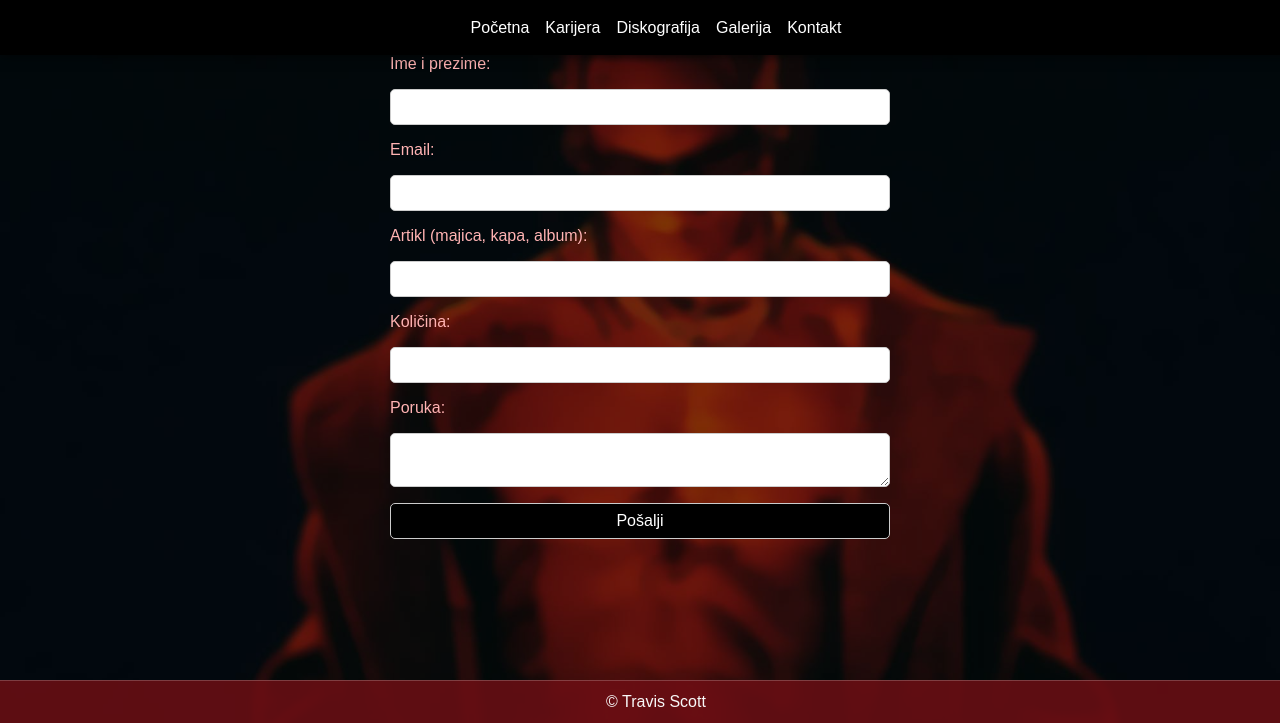
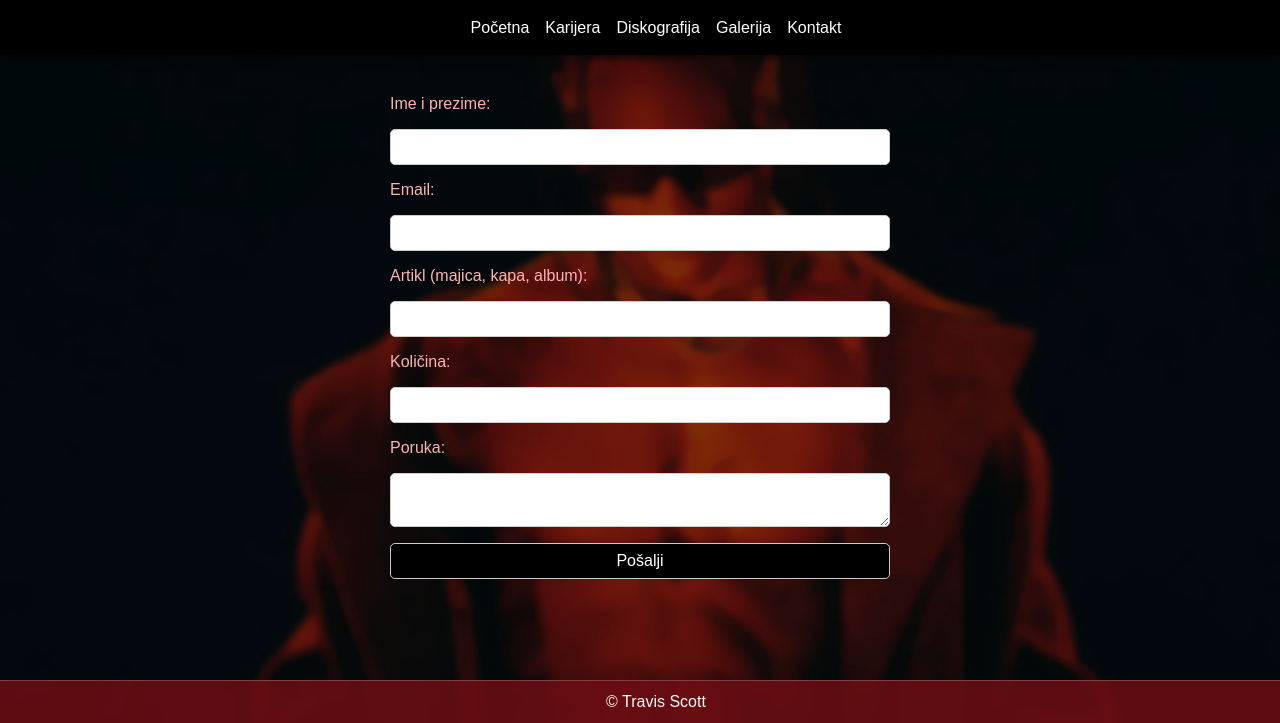
Before and after one commit to pcerjakTSZ/html-css, a plain HTML site: page zavrsni_projekt/kontakt.html in a window 1280 px wide. Shown: the part 77-800 px from the top of the page. Drawn offline with Linux system fonts and the light colour scheme.

Commit message:
Update stil.css

```diff
--- a/zavrsni_projekt/stil.css
+++ b/zavrsni_projekt/stil.css
@@ -167,3 +167,7 @@ footer {
     border-top: 1px solid rgba(255, 255, 255, 0.2);
     padding: 1rem;
 }
+
+main.malodole {
+    margin-top: 40px;
+}
```
